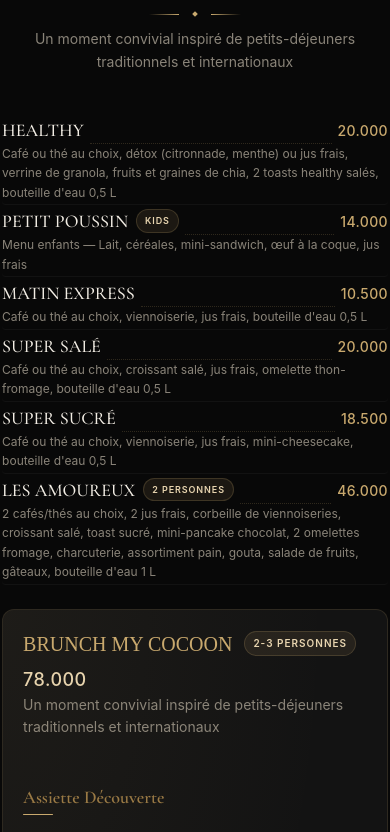
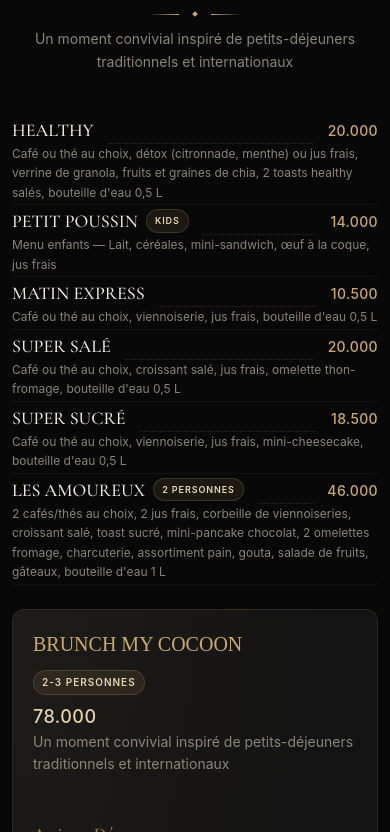
Before and after one commit to fouedd9/my-cocoon, a React (Vite) app: page / in a window 390 px wide. Shown: the part 992-1824 px from the top of the page. Built offline with nearby package versions, Linux system fonts and the light colour scheme.

Commit message:
fix(menu): improve layout responsiveness and item display in MenuItemRow and MenuSection

```diff
--- a/src/App.jsx
+++ b/src/App.jsx
@@ -835,9 +835,12 @@ function MenuItemRow({ item }) {
 
   return (
     <div className="menu-row scroll-reveal py-3 border-b border-noir-lighter/60">
-      <div className="flex items-baseline">
-        <div style={{ display: "flex", alignItems: "center", gap: "8px" }}>
-          <span className="item-name font-menu text-lg sm:text-xl text-cream font-medium transition-colors duration-300 whitespace-nowrap pr-1">
+      <div className="flex items-baseline w-full min-w-0 gap-2">
+        <div
+          style={{ display: "flex", alignItems: "center", gap: "8px" }}
+          className="min-w-0 flex-wrap"
+        >
+          <span className="item-name font-menu text-lg sm:text-xl text-cream font-medium transition-colors duration-300  pr-1">
             {t(item.n, { defaultValue: item.n })}
           </span>
           {item.tag && (
@@ -899,7 +902,7 @@ function MenuSection({ section }) {
   return (
     <section
       id={section.id}
-      className="pt-24 pb-12 px-4 sm:px-6 max-w-4xl mx-auto"
+      className="pt-24 pb-12 px-4 sm:px-6 w-full max-w-4xl mx-auto min-w-0"
     >
       <div
         style={{
@@ -1332,7 +1335,7 @@ export default function App() {
         justifyContent: "center",
         gap: "0px",
       }}
-      className="min-h-screen"
+      className="min-h-screen w-full max-w-full overflow-x-hidden"
     >
       <LanguageSelector />
       <div
```
